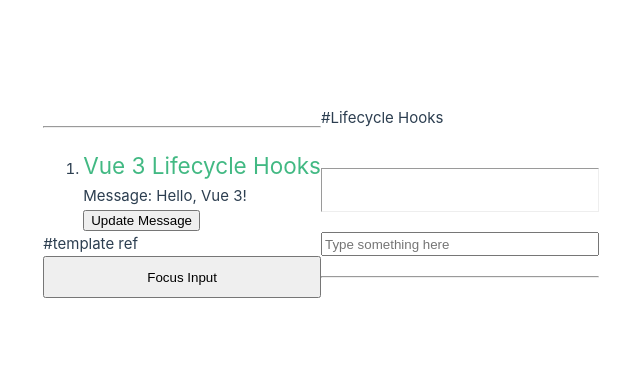
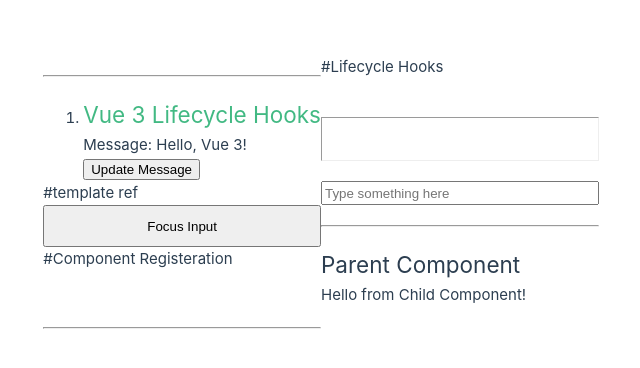
Before and after one commit to we-sunil-k001/Vue.js-3-Training-Module, a Vue app in the folder template-syntax/template-syntax/: page / in a window 1280 px wide. Shown: the part 198-566 px from the top of the page, without its empty margins (319-959 px from the left). Built offline with nearby package versions, Linux system fonts and the light colour scheme.

Commit message:
Added: Local registeration

```diff
--- a/template-syntax/template-syntax/src/App.vue
+++ b/template-syntax/template-syntax/src/App.vue
@@ -4,6 +4,8 @@
   <LifeCyscleHooks></LifeCyscleHooks>
   <hr>
   <TemplateRef></TemplateRef>
+  <hr>
+  <ParentComponent></ParentComponent>
   <hr>
 </template>
 
--- /dev/null
+++ b/template-syntax/template-syntax/src/components/ChildComponent.vue
@@ -0,0 +1,8 @@
+<template>
+  <div>
+    <p>Hello from Child Component!</p>
+  </div>
+</template>
+
+<script setup>
+</script>
--- /dev/null
+++ b/template-syntax/template-syntax/src/components/ParentComponent.vue
@@ -0,0 +1,13 @@
+<template>
+#Component Registeration
+  <div>
+    <h2>Parent Component</h2>
+    <ChildComponent />
+  </div>
+</template>
+
+<script setup>
+// Register the child component locally
+import ChildComponent from './ChildComponent.vue' // Import the child component
+
+</script>
--- a/template-syntax/template-syntax/src/main.js
+++ b/template-syntax/template-syntax/src/main.js
@@ -4,9 +4,11 @@
 import App from './App.vue';
 import LifeCyscleHooks from './components/LifeCyscleHooks.vue';
 import TemplateRef from './components/TemplateRef.vue';
+import ParentComponent from './components/ParentComponent.vue';
 
 const app = createApp(App);
 
 app.component('LifeCyscleHooks', LifeCyscleHooks);
 app.component('TemplateRef', TemplateRef);
+app.component('ParentComponent', ParentComponent);
 app.mount('#app');
```
